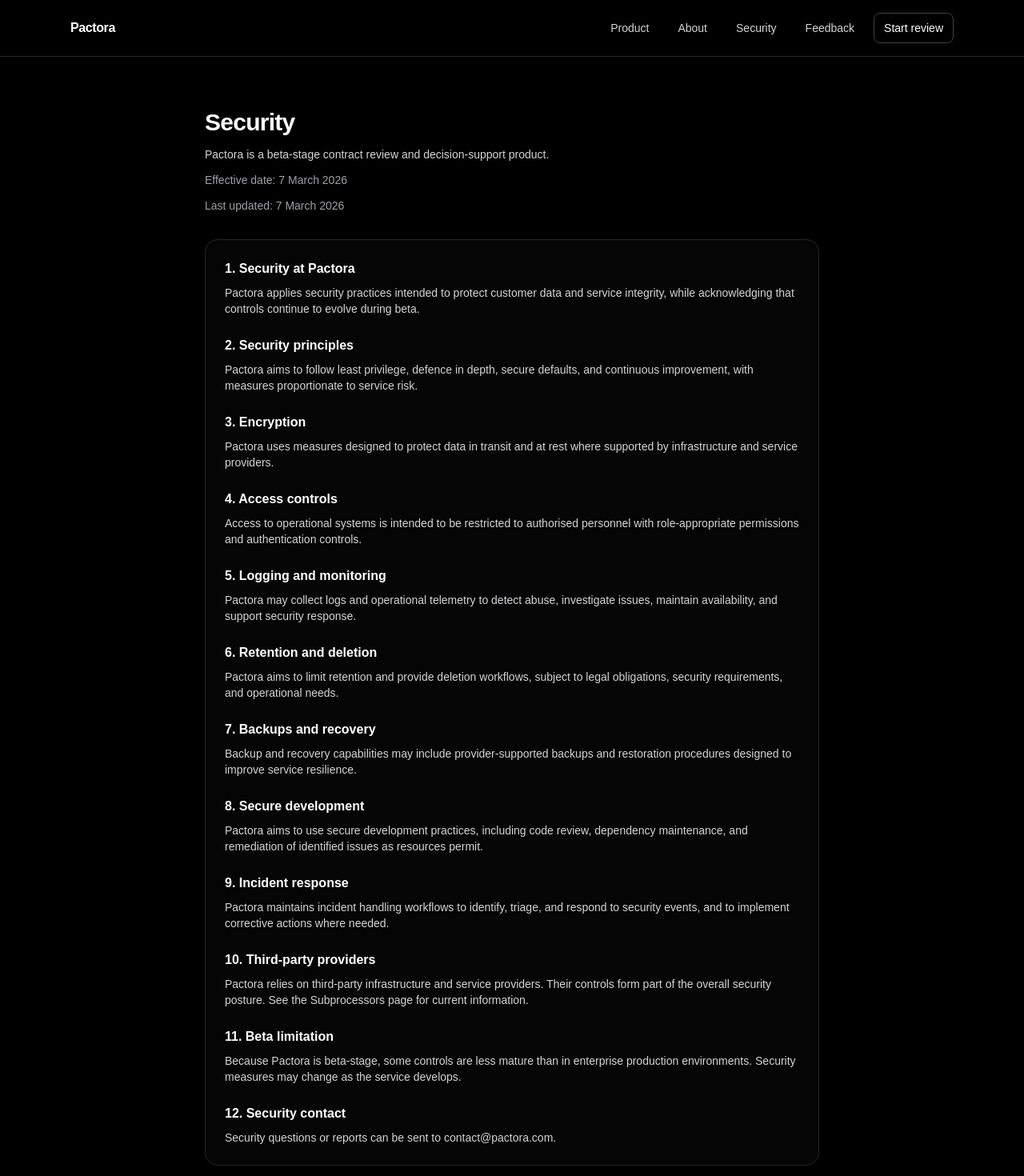
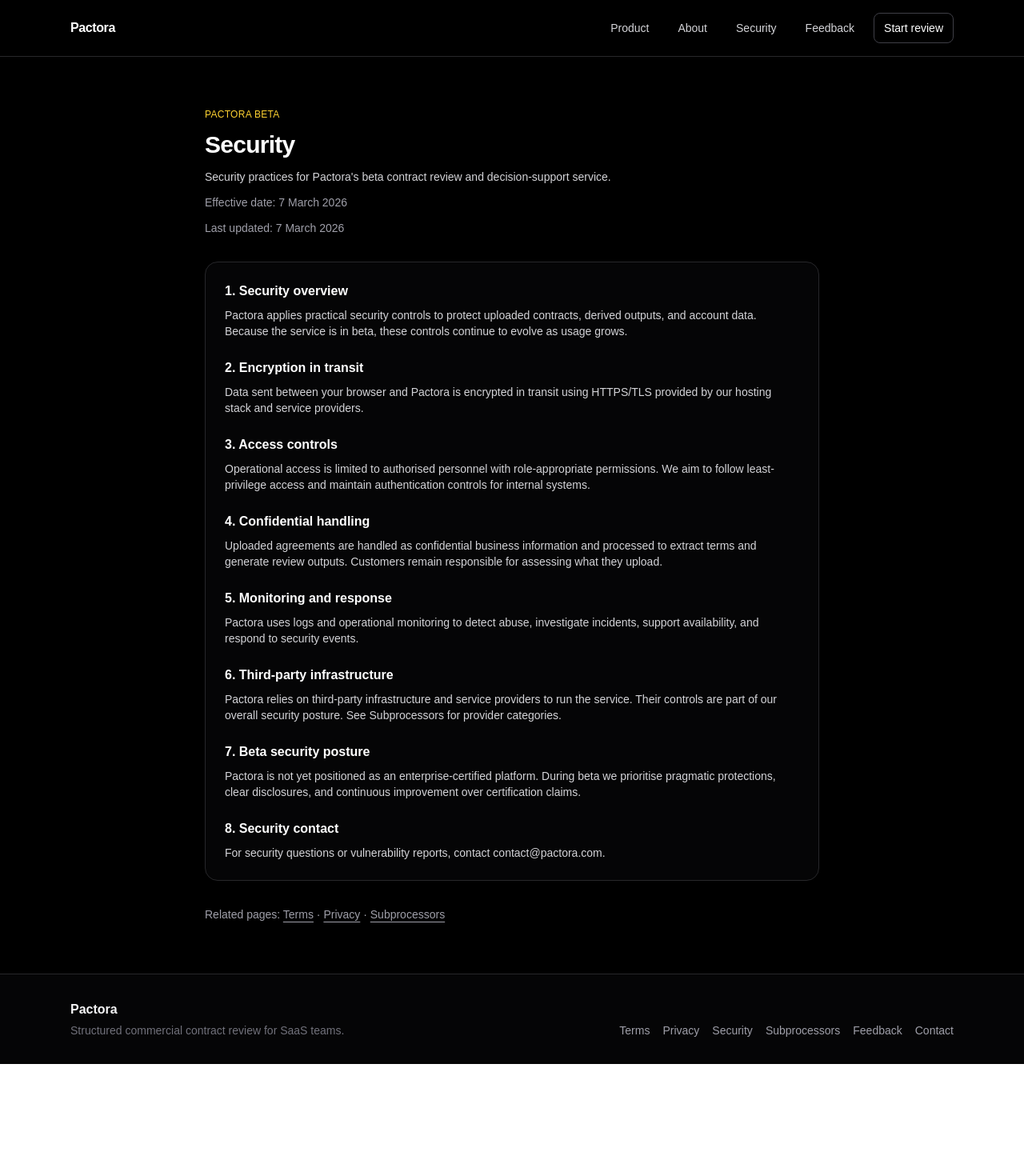
Before and after one commit to sneha210990/Pactora, a Next.js app: page /security in a window 1280 px wide. Shown: the top 1470 px of the page at 80% size. After the commit the page ends 1330 px from the top, so only its background shows below. Built offline with nearby package versions, Linux system fonts and the light colour scheme.

Commit message:
Strengthen beta trust messaging across upload and policy pages

```diff
--- a/app/deals/new/page.tsx
+++ b/app/deals/new/page.tsx
@@ -50,7 +50,7 @@
         <section className="rounded-xl border border-zinc-800 bg-zinc-950 p-6 shadow-[0_0_0_1px_rgba(255,255,255,0.02)]">
           <h2 className="text-lg font-medium text-white">Upload contract</h2>
           <p className="mt-2 text-sm text-zinc-400">
-            Upload your contract and Pactora will detect key commercial terms.
+            Upload your contract and Pactora will process it to extract key commercial terms and generate structured review outputs.
           </p>
 
           <div className="mt-5">
@@ -74,10 +74,18 @@
             ) : null}
           </div>
 
-          <p className="mt-5 text-xs text-zinc-500">
-            Pactora extracts key commercial terms automatically. You can review and adjust
-            detected values before continuing.
-          </p>
+          <div className="mt-5 space-y-2 text-xs text-zinc-500">
+            <p>
+              Please avoid uploading unnecessary personal data or special category data where
+              possible.
+            </p>
+            <p>
+              Detected values are editable before you continue to the review workflow.
+            </p>
+            <p>
+              In this beta, uploaded content is not used to train public foundation models.
+            </p>
+          </div>
         </section>
 
         <section className="rounded-xl border border-zinc-800 bg-zinc-950 p-6 shadow-[0_0_0_1px_rgba(255,255,255,0.02)]">
@@ -156,14 +164,13 @@
 
             <div className="rounded-xl border border-amber-700/50 bg-amber-950/30 p-4 text-sm">
               <h3 className="text-sm font-semibold uppercase tracking-wide text-amber-200">Legal notice</h3>
-              <p className="mt-3 text-zinc-200">
-                Pactora is a beta contract review and decision-support tool. It is not a law firm and does not provide legal advice. Please upload
-                only documents you are authorised to use. Avoid unnecessary personal data or special
-                category data where possible. Uploaded content may be processed to extract terms,
-                generate risk-related outputs, support operation of the Service, maintain security, and
-                improve Pactora in controlled, de-identified, aggregated, or limited forms, subject to
-                the Privacy Notice.
-              </p>
+              <ul className="mt-3 list-disc space-y-2 pl-5 text-zinc-200">
+                <li>Pactora provides decision-support software for commercial contract review.</li>
+                <li>Pactora does not provide legal advice or create a lawyer-client relationship.</li>
+                <li>Outputs may be incomplete or inaccurate and should be validated.</li>
+                <li>Use qualified human and legal review where appropriate before material decisions.</li>
+                <li>You must be authorised to upload the document and its contents.</li>
+              </ul>
               <p className="mt-4 text-zinc-300">
                 Read our{' '}
                 <Link href="/terms" className="text-amber-200 underline decoration-amber-400/60 underline-offset-4 hover:text-amber-100">
@@ -194,10 +201,9 @@
                 className="mt-0.5 h-4 w-4 rounded border-zinc-600 bg-zinc-950 text-white"
               />
               <span>
-                I confirm that I am authorised to upload this material, that I understand Pactora is a
-                beta decision-support tool and not a provider of legal advice, and that any outputs
-                must be reviewed by an appropriately qualified human before material decisions are
-                made.
+                I confirm that I am authorised to upload this material, that I understand Pactora is
+                decision-support software and not legal advice, and that outputs may be incomplete or
+                inaccurate and require appropriate human/legal review.
               </span>
             </label>
 
--- a/app/privacy/page.tsx
+++ b/app/privacy/page.tsx
@@ -43,7 +43,7 @@
   },
   {
     title: '9. AI use and product improvement',
-    body: 'Customer content is not intended to be used to train public foundation models. Pactora may use customer content and data derived from it internally in controlled, de-identified, aggregated, or limited forms to test, evaluate, improve, secure, and develop the service, subject to applicable law and this Privacy Notice.',
+    body: 'During beta, Pactora does not use customer content to train public foundation models. Pactora may use customer content and data derived from it internally in controlled, de-identified, aggregated, or limited forms to test, evaluate, improve, secure, and develop the service, subject to applicable law and this Privacy Notice.',
   },
   {
     title: '10. Subprocessors and service providers',
--- a/app/security/page.tsx
+++ b/app/security/page.tsx
@@ -2,52 +2,36 @@
 
 const sections = [
   {
-    title: '1. Security at Pactora',
-    body: 'Pactora applies security practices intended to protect customer data and service integrity, while acknowledging that controls continue to evolve during beta.',
+    title: '1. Security overview',
+    body: 'Pactora applies practical security controls to protect uploaded contracts, derived outputs, and account data. Because the service is in beta, these controls continue to evolve as usage grows.',
   },
   {
-    title: '2. Security principles',
-    body: 'Pactora aims to follow least privilege, defence in depth, secure defaults, and continuous improvement, with measures proportionate to service risk.',
+    title: '2. Encryption in transit',
+    body: 'Data sent between your browser and Pactora is encrypted in transit using HTTPS/TLS provided by our hosting stack and service providers.',
   },
   {
-    title: '3. Encryption',
-    body: 'Pactora uses measures designed to protect data in transit and at rest where supported by infrastructure and service providers.',
+    title: '3. Access controls',
+    body: 'Operational access is limited to authorised personnel with role-appropriate permissions. We aim to follow least-privilege access and maintain authentication controls for internal systems.',
   },
   {
-    title: '4. Access controls',
-    body: 'Access to operational systems is intended to be restricted to authorised personnel with role-appropriate permissions and authentication controls.',
+    title: '4. Confidential handling',
+    body: 'Uploaded agreements are handled as confidential business information and processed to extract terms and generate review outputs. Customers remain responsible for assessing what they upload.',
   },
   {
-    title: '5. Logging and monitoring',
-    body: 'Pactora may collect logs and operational telemetry to detect abuse, investigate issues, maintain availability, and support security response.',
+    title: '5. Monitoring and response',
+    body: 'Pactora uses logs and operational monitoring to detect abuse, investigate incidents, support availability, and respond to security events.',
   },
   {
-    title: '6. Retention and deletion',
-    body: 'Pactora aims to limit retention and provide deletion workflows, subject to legal obligations, security requirements, and operational needs.',
+    title: '6. Third-party infrastructure',
+    body: 'Pactora relies on third-party infrastructure and service providers to run the service. Their controls are part of our overall security posture. See Subprocessors for provider categories.',
   },
   {
-    title: '7. Backups and recovery',
-    body: 'Backup and recovery capabilities may include provider-supported backups and restoration procedures designed to improve service resilience.',
+    title: '7. Beta security posture',
+    body: 'Pactora is not yet positioned as an enterprise-certified platform. During beta we prioritise pragmatic protections, clear disclosures, and continuous improvement over certification claims.',
   },
   {
-    title: '8. Secure development',
-    body: 'Pactora aims to use secure development practices, including code review, dependency maintenance, and remediation of identified issues as resources permit.',
-  },
-  {
-    title: '9. Incident response',
-    body: 'Pactora maintains incident handling workflows to identify, triage, and respond to security events, and to implement corrective actions where needed.',
-  },
-  {
-    title: '10. Third-party providers',
-    body: 'Pactora relies on third-party infrastructure and service providers. Their controls form part of the overall security posture. See the Subprocessors page for current information.',
-  },
-  {
-    title: '11. Beta limitation',
-    body: 'Because Pactora is beta-stage, some controls are less mature than in enterprise production environments. Security measures may change as the service develops.',
-  },
-  {
-    title: '12. Security contact',
-    body: 'Security questions or reports can be sent to contact@pactora.com.',
+    title: '8. Security contact',
+    body: 'For security questions or vulnerability reports, contact contact@pactora.com.',
   },
 ] as const;
 
@@ -56,9 +40,10 @@
     <main className="min-h-screen bg-black px-6 py-16 text-white">
       <div className="mx-auto max-w-3xl space-y-8">
         <header className="space-y-3">
+          <p className="text-xs uppercase tracking-wide text-amber-300">Pactora Beta</p>
           <h1 className="text-3xl font-semibold tracking-tight">Security</h1>
           <p className="text-sm text-zinc-300">
-            Pactora is a beta-stage contract review and decision-support product.
+            Security practices for Pactora's beta contract review and decision-support service.
           </p>
           <p className="text-sm text-zinc-400">Effective date: 7 March 2026</p>
           <p className="text-sm text-zinc-400">Last updated: 7 March 2026</p>
--- a/app/subprocessors/page.tsx
+++ b/app/subprocessors/page.tsx
@@ -19,7 +19,7 @@
   },
   {
     category: 'AI-assisted processing',
-    purpose: 'Contract text analysis and generation of structured review outputs used for decision-support workflows.',
+    purpose: 'Contract text analysis and generation of structured review outputs used for decision-support workflows. Pactora does not intend to use customer content to train public foundation models in beta.',
   },
 ] as const;
 
@@ -28,9 +28,10 @@
     <main className="min-h-screen bg-black px-6 py-16 text-white">
       <div className="mx-auto max-w-4xl space-y-8">
         <header className="space-y-3">
+          <p className="text-xs uppercase tracking-wide text-amber-300">Pactora Beta</p>
           <h1 className="text-3xl font-semibold tracking-tight">Subprocessors</h1>
           <p className="text-sm text-zinc-400">
-            Pactora uses third-party providers to operate and support the service.
+            Pactora uses third-party providers to operate, secure, and support the service.
           </p>
           <p className="text-sm text-zinc-400">Effective date: 7 March 2026</p>
           <p className="text-sm text-zinc-400">Last updated: 7 March 2026</p>
@@ -40,7 +41,7 @@
           <p>
             Pactora is currently in beta and provider infrastructure may evolve. The categories below
             describe the types of subprocessors/service providers that may process data on Pactora’s
-            behalf.
+            behalf and why they are used.
           </p>
         </section>
 
--- a/app/terms/page.tsx
+++ b/app/terms/page.tsx
@@ -65,7 +65,7 @@
   },
   {
     title: '14. AI use and service improvement',
-    body: 'Customer content is not intended to be used to train public foundation models. Pactora may use customer content and data derived from it internally in controlled, de-identified, aggregated, or limited forms to provide, host, process, store, analyse, maintain, secure, debug, support, test, evaluate, improve, and develop the service, subject to applicable law and the Privacy Notice.',
+    body: 'During beta, Pactora does not use customer content to train public foundation models. Pactora may use customer content and data derived from it internally in controlled, de-identified, aggregated, or limited forms to provide, host, process, store, analyse, maintain, secure, debug, support, test, evaluate, improve, and develop the service, subject to applicable law and the Privacy Notice.',
   },
   {
     title: '15. Pactora intellectual property',
```
